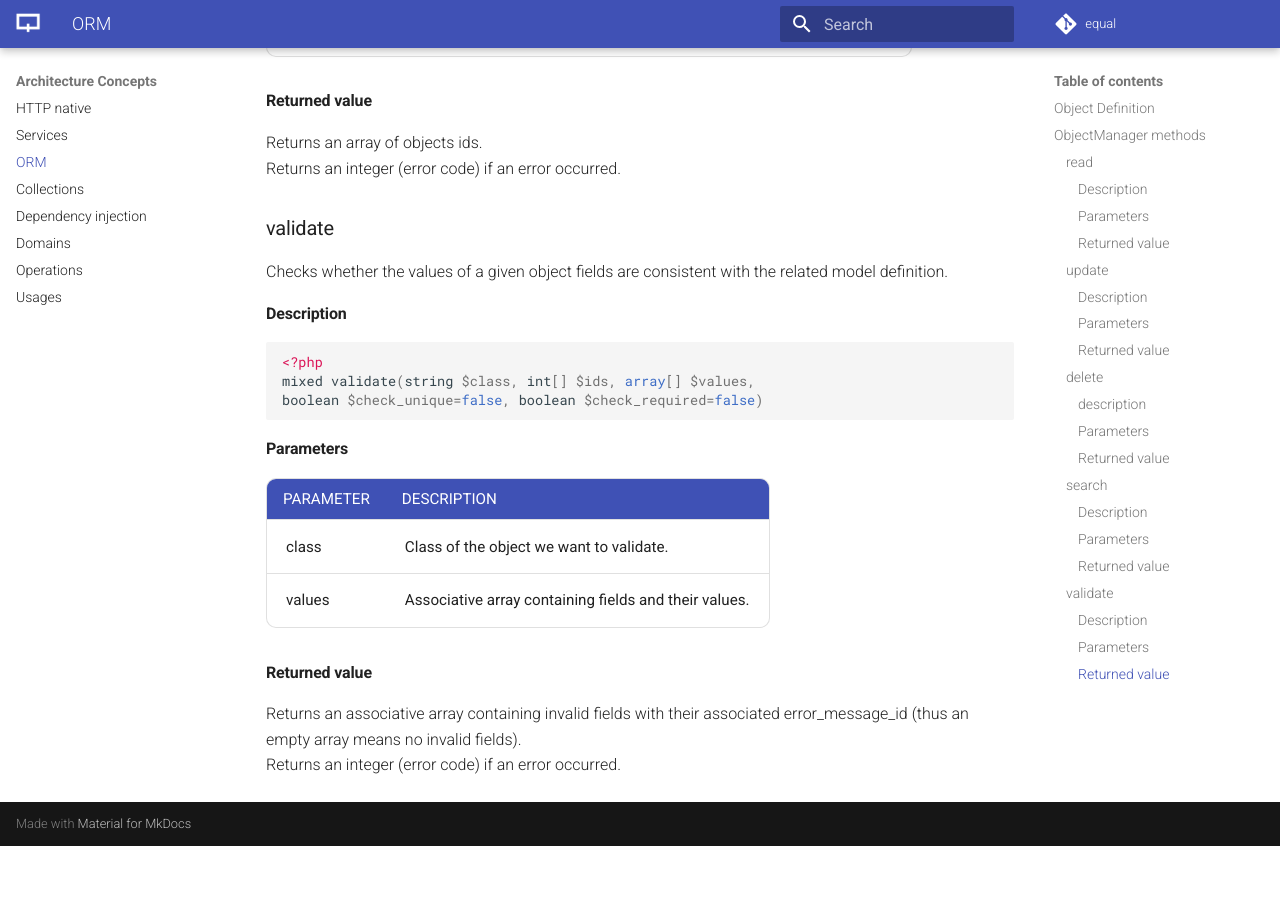
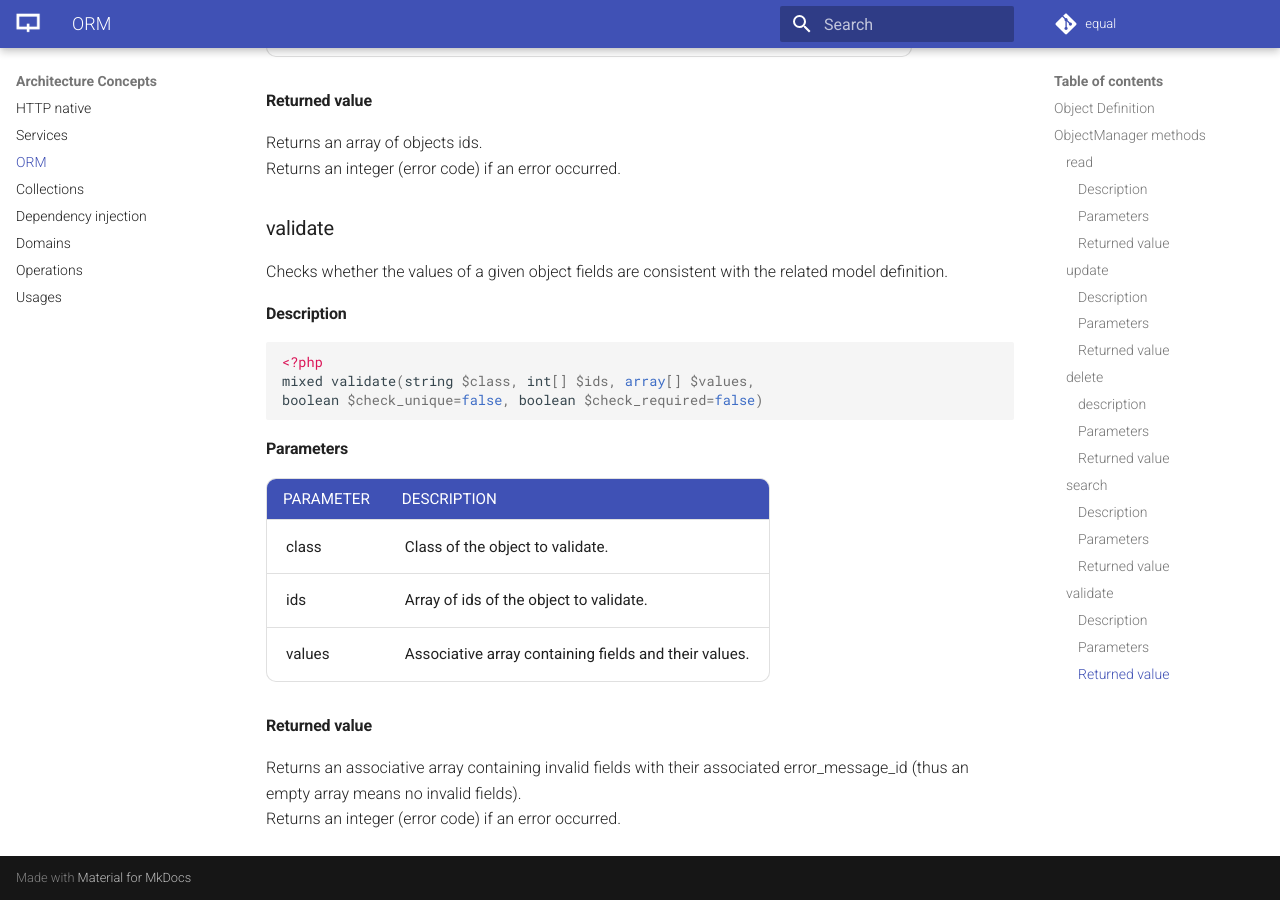
Before and after one commit to equalframework/equal-doc, an MkDocs documentation site: the page built from docs/architecture-concepts/orm.md, in a window 1280 px wide and 900 px high, scrolled down 3955 px. Built offline with MkDocs 1.6.1 and Material for MkDocs 9.7.7, drawn with Linux system fonts in a browser that asks for light colours; comment, search, counter and statistics services are not loaded; the version menu is left out; before the commit the page ends 4801 px from its top, so only the background shows below that.

```diff
--- a/docs/architecture-concepts/orm.md
+++ b/docs/architecture-concepts/orm.md
@@ -52,11 +52,11 @@ string $lang=DEFAULT_LANG] )
 
 #### Parameters
 
-| **PARAMETER** | **DESCRIPTION**                                              |
-| ------------- | ------------------------------------------------------------ |
-| class         | Class of the objects we want to retrieve.                    |
-| ids           | List of identifiers of the objects we want to retrieve.      |
-| fields        | Array holding the names of the fields we want to retrieve .  |
+| **PARAMETER** | **DESCRIPTION**                                                                 |
+|---------------|---------------------------------------------------------------------------------|
+| class         | Class of the objects we want to retrieve.                                       |
+| ids           | List of identifiers of the objects we want to retrieve.                         |
+| fields        | Array holding the names of the fields we want to retrieve .                     |
 | lang          | Language under which return fields values (only relevant for multilang fields). |
 
 #### Returned value
@@ -84,13 +84,13 @@ string $lang=DEFAULT_LANG, boolean $create=false] )
 
 #### Parameters
 
-| **PARAMETER** | **DESCRIPTION**                                              |
-| ------------- | ------------------------------------------------------------ |
-| object_class  | Class of the objects we want to update.                      |
-| ids           | Ids of the objects to update.                                |
-| fields        | Array mapping fields names with their new values .           |
-| lang          | Language to wich apply the changes (affects only multilang fields). |
-| session_id          | Identifier of the session holding user data (by default, the current session). |
+| **PARAMETER** | **DESCRIPTION**                                                                |
+|---------------|--------------------------------------------------------------------------------|
+| object_class  | Class of the objects we want to update.                                        |
+| ids           | Ids of the objects to update.                                                  |
+| fields        | Array mapping fields names with their new values .                             |
+| lang          | Language to wich apply the changes (affects only multilang fields).            |
+| session_id    | Identifier of the session holding user data (by default, the current session). |
 
 #### Returned value
 Returns an array containing ids of newly created objects (if any).
@@ -120,9 +120,6 @@ Returns an associative array containing ids of the objects actually deleted.
 Returns an integer (error code) if an error occurred.
 
 
-
-
-
 ### search
 
 Search for objects matching the domain criteria.
@@ -137,14 +134,14 @@ $sort='asc', string $start='0', string $limit='0', string $lang=DEFAULT_LANG] )
 
 #### Parameters
 
-| **PARAMETER** | **DESCRIPTION**                                              |
-| ------------- | ------------------------------------------------------------ |
-| class         | Class of the objects we want to look for.                    |
-| domain        | Search criteria that objects have to match.                  |
-| order         | Field on which the resulting list must be sorted .           |
-| sort          | Sorting order.                                               |
-| start         | Position in the global resulting list from which we want the ids. |
-| limit         | Amount of ids to return.                                     |
+| **PARAMETER** | **DESCRIPTION**                                                           |
+|---------------|---------------------------------------------------------------------------|
+| class         | Class of the objects we want to look for.                                 |
+| domain        | Search criteria that objects have to match.                               |
+| order         | Field on which the resulting list must be sorted .                        |
+| sort          | Sorting order.                                                            |
+| start         | Position in the global resulting list from which we want the ids.         |
+| limit         | Amount of ids to return.                                                  |
 | lang          | Language under which search applies (only relevant for multilang fields). |
 
 #### Returned value
@@ -171,8 +168,9 @@ boolean $check_unique=false, boolean $check_required=false)
 #### Parameters
 
 | **PARAMETER** | **DESCRIPTION**                                       |
-| ------------- | ----------------------------------------------------- |
-| class         | Class of the object we want to validate.              |
+|---------------|-------------------------------------------------------|
+| class         | Class of the object to validate.                      |
+| ids           | Array of ids of the object to validate.               |
 | values        | Associative array containing fields and their values. |
 
 #### Returned value
```
